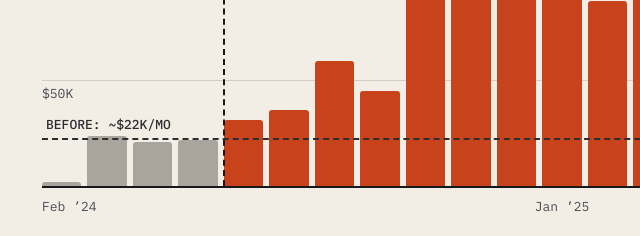
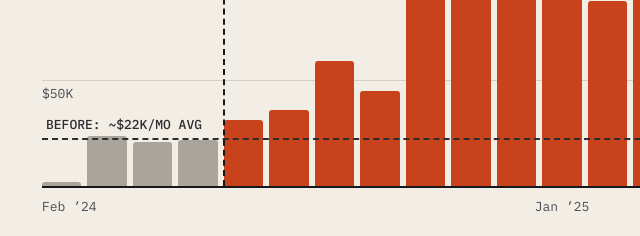
Before and after one commit to 4ceeee/landing-page, a plain HTML site: page store/index.html in a window 1280 px wide. Shown: the part 2984-3220 px from the top of the page, 78-718 px from the left. Drawn offline with nearby package versions, Linux system fonts and the light colour scheme.

Commit message:
Update index.html

```diff
--- a/store/index.html
+++ b/store/index.html
@@ -741,7 +741,7 @@ footer .wrap{display:flex;flex-wrap:wrap;gap:12px 32px;justify-content:space-bet
     c.appendChild(bars);
     var base = document.createElement('div'); base.className = 'base';
     base.style.bottom = (22000 / max * 100) + '%';
-    base.innerHTML = '<span>BEFORE: ~$22K/MO</span>'; c.appendChild(base);
+    base.innerHTML = '<span>BEFORE: ~$22K/MO AVG</span>'; c.appendChild(base);
     var end = document.createElement('div'); end.className = 'end'; end.setAttribute('aria-hidden', 'true');
     end.style.bottom = (180499 / max * 100 + 2) + '%';
     end.innerHTML = '$180K<small>DEC ’25</small>'; c.appendChild(end);
```
